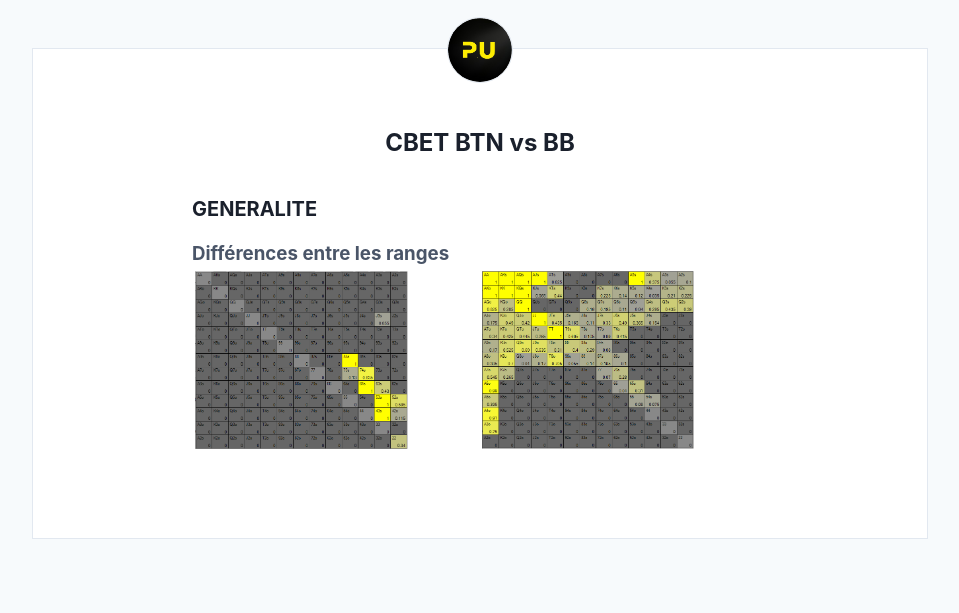
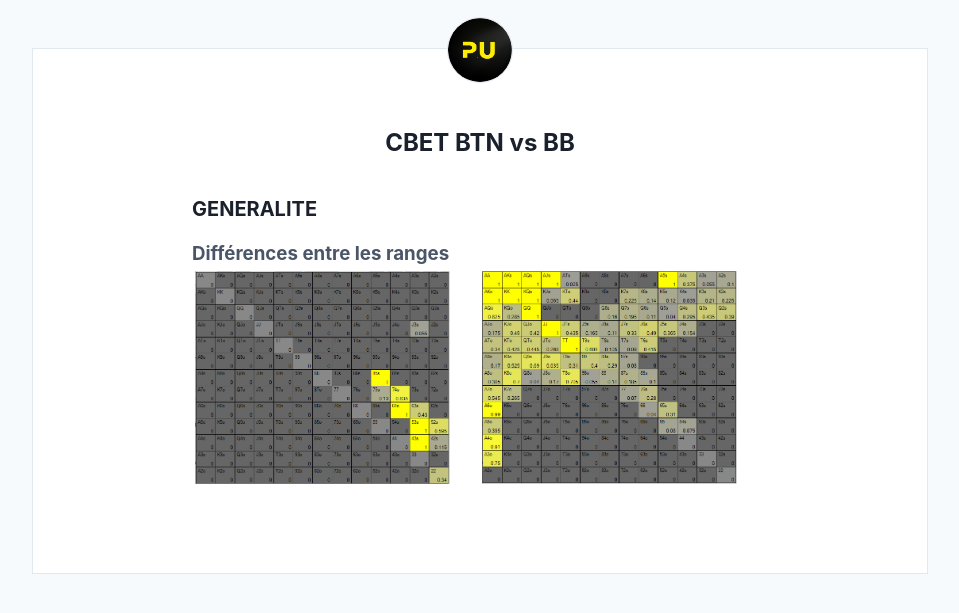
Before and after one commit to greglejeune/blog, a Jekyll site: the page built from _posts/2024-02-04-btnvsbb-cbet.md, in a window 1280 px wide. Shown: the top 613 px of the page, without its empty margins (160-1119 px from the left). Built offline with Jekyll 4.4.1, drawn with Linux system fonts in a browser that asks for light colours.

Commit message:
Update 2024-02-04-btnvsbb-cbet.md

```diff
--- a/_posts/2024-02-04-btnvsbb-cbet.md
+++ b/_posts/2024-02-04-btnvsbb-cbet.md
@@ -16,8 +16,8 @@
   <table>
     <tbody>
       <tr>
-        <td><img src="/blog/img/2024-02-04-core.png" style="width: 75%; heigth: 75%"></td>
-        <td><img src="/blog/img/2024-02-04-top.png" style="width: 75%; heigth: 75%"></td>
+        <td><img src="/blog/img/2024-02-04-core.png" style="width: 90%; heigth: 90%"></td>
+        <td><img src="/blog/img/2024-02-04-top.png" style="width: 90%; heigth: 90%"></td>
       </tr>
     </tbody>
   </table>
```
